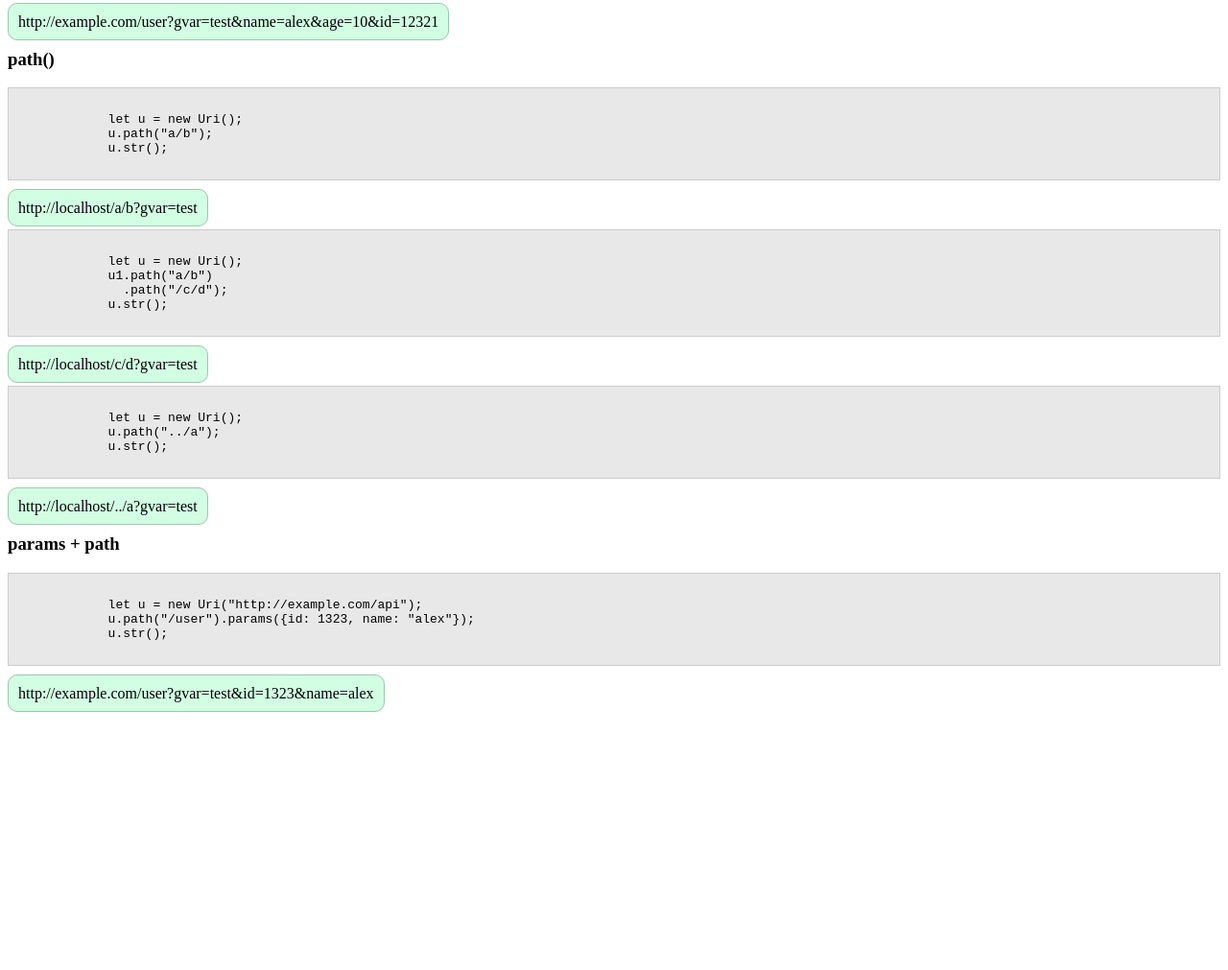
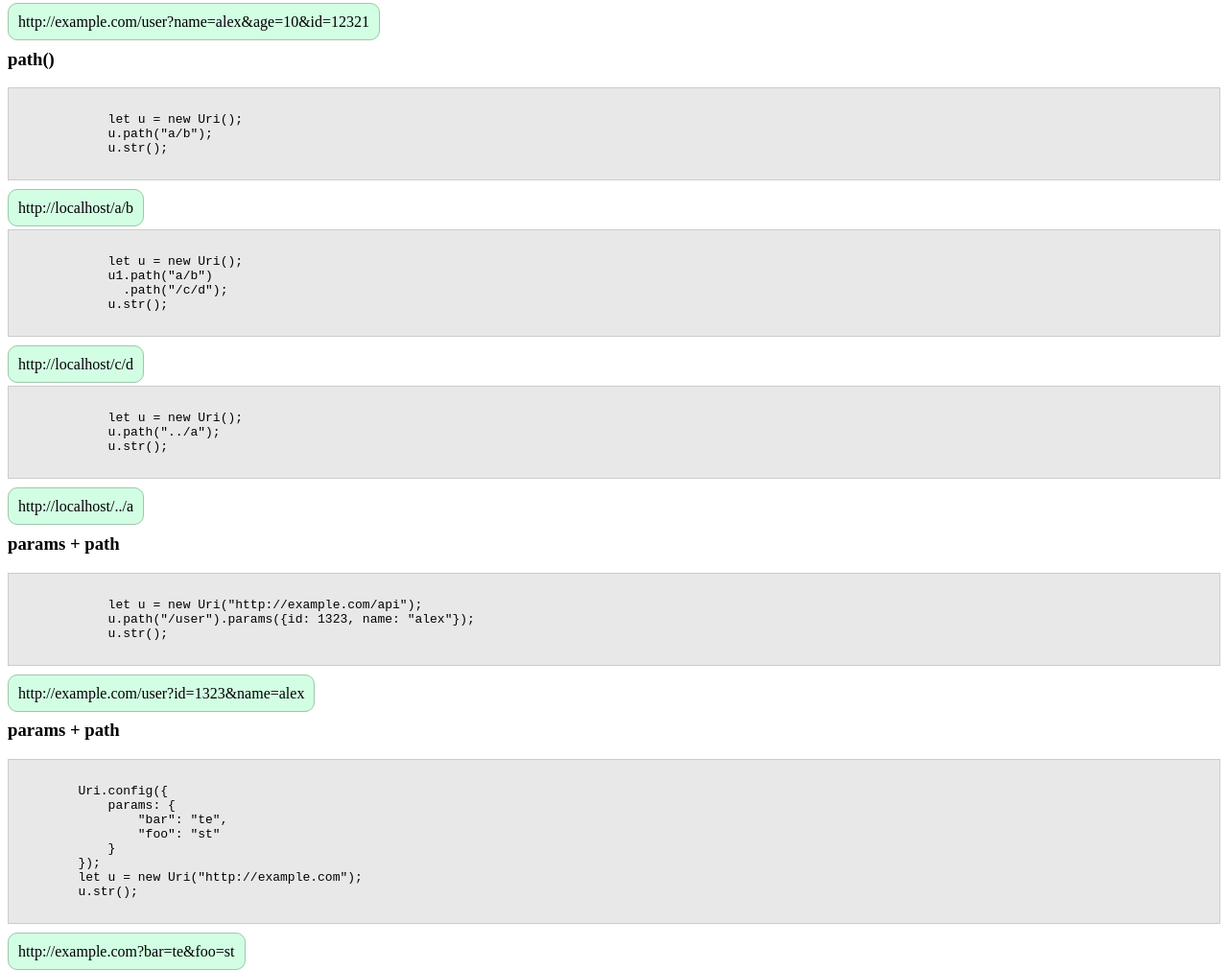
Before and after one commit to walkdoer/uri, a website built with webpack: page index.html in a window 1280 px wide. Shown: the part 402-1413 px from the top of the page at 96% size. Before the commit the page ends 1144 px from the top, so only its background shows below. Built offline with nearby package versions, Linux system fonts and the light colour scheme.

```diff
--- a/index.html
+++ b/index.html
@@ -72,6 +72,20 @@
             u.str();
         </code></pre>
         <span class="result params_path"></span>
+
+
+        <h3>params + path</h3>
+        <pre><code>
+        Uri.config({
+            params: {
+                "bar": "te",
+                "foo": "st"
+            }
+        });
+        let u = new Uri("http://example.com");
+        u.str();
+        </code></pre>
+        <span class="result params_global"></span>
     </div>
 
 
--- a/index.js
+++ b/index.js
@@ -4,12 +4,6 @@
     return document.querySelector(sel);
 }
 
-debugger
-Uri.config({
-    params: {
-        "gvar": "test"
-    }
-});
 
 let u = new Uri();
 
@@ -53,3 +47,15 @@
 u3.str();
 $('.params_path').innerText = u3.str();
 console.log(u3);
+
+
+//Config global params
+Uri.config({
+    params: {
+        "bar": "te",
+        "foo": "st"
+    }
+});
+var u4 = new Uri("http://example.com");
+u4.str();
+$('.params_global').innerText = u4.str();
--- a/package.json
+++ b/package.json
@@ -1,8 +1,9 @@
 {
-  "name": "uri",
+  "name": "simple-uri",
   "version": "0.1.0",
   "description": "simple uri manipulation tool",
   "main": "build/uri.js",
+  "keywords": ["uri", "url", "href"],
   "scripts": {
     "clean": "rimraf build",
     "build:webpack": "NODE_ENV=production webpack --config webpack.config.prod.js",
--- a/src/uri.js
+++ b/src/uri.js
@@ -4,6 +4,7 @@
 
 let globalParams = {};
 
+/** uri parser */
 function parseUri (str) {
     var o   = parseUri.options,
         m   = o.parser[o.strictMode ? "strict" : "loose"].exec(str),
@@ -20,9 +21,11 @@
     return uri;
 };
 
+var propArr = ["source","protocol","authority","userInfo","user","password","host","port","relative","pathname","directory","file","query","anchor"];
+
 parseUri.options = {
     strictMode: false,
-    key: ["source","protocol","authority","userInfo","user","password","host","port","relative","pathname","directory","file","query","anchor"],
+    key: propArr,
     q:   {
         name:   "queryKey",
         parser: /(?:^|&)([^&=]*)=?([^&]*)/g
@@ -39,12 +42,11 @@
     }
 
     constructor(str) {
-        this.propArr = ['protocol', 'host', 'pathname', 'query', 'port']
         if (!str) {
-            str = location.href;
+            str = location ? location.href  : '';
         }
         let result = parseUri(str);
-        this.propArr.forEach((prop) => {
+        propArr.forEach((prop) => {
             this[prop] = result[prop];
         });
         this._params = parseQuery(this.query);
```
Also changed, not shown: build/uri.js, 1 other file.
